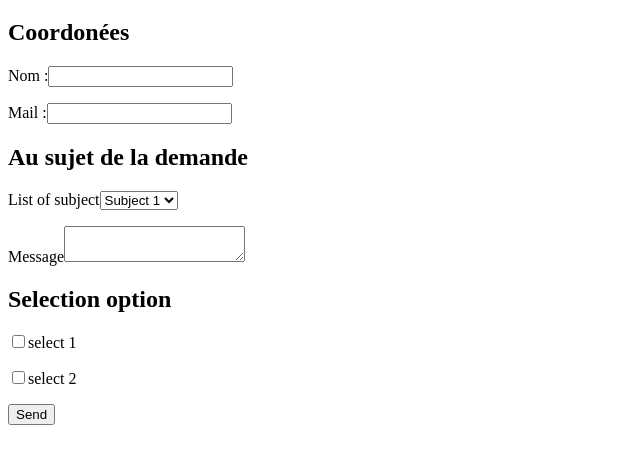
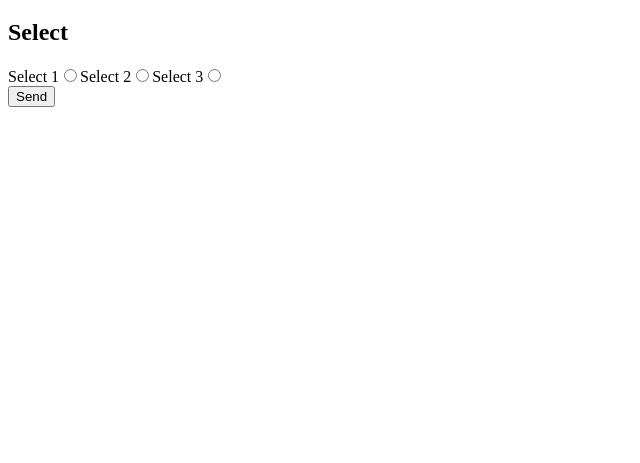
Before and after one commit to itamdinaux/formTest, a Gatsby site: page / in a window 1280 px wide. Shown: the part 61-524 px from the top of the page, without its empty margins (0-640 px from the left). Built offline with nearby package versions, Linux system fonts and the light colour scheme; Gatsby itself is replaced by a stand-in of ours.

Commit message:
Update index.js

```diff
--- a/src/pages/index.js
+++ b/src/pages/index.js
@@ -1,9 +1,9 @@
 import React, { useState } from "react"
 import "../css/contact.css"
 const Home = () => {
-  const [checkBoxTwo, setCheckBoxTwo] = useState(false)
-  const checkTheBoxTwo = () => {
-    setCheckBoxTwo(checkBoxTwo => !checkBoxTwo)
+  const [field1, setField1] = useState(false)
+  const checkField1 = () => {
+    setField1(field1 => !field1)
   }
 
   return (
@@ -17,93 +17,40 @@ const Home = () => {
           aria-label="contact"
         />
         <div>
-          <h2>Coordonées</h2>
-          <p>
-            <label htmlFor="name">
-              Nom :
-              <input type="text" name="name" aria-label="name" />
-            </label>
-          </p>
-          <p>
-            <label htmlFor="mail">
-              Mail :
-              <input type="mail" name="mail" aria-label="mail" />
-            </label>
-          </p>
+          <h2>Select</h2>
+          <label htmlFor="select1">
+            Select 1
+            <input
+              type="radio"
+              name="select"
+              aria-label="select1"
+              onClick={() => {
+                checkField1()
+              }}
+            />
+          </label>
+          <label htmlFor="select2">
+            Select 2
+            <input type="radio" name="select" aria-label="select2" />
+          </label>
+          <label htmlFor="select3">
+            Select 3
+            <input type="radio" name="select" aria-label="select3" />
+          </label>
         </div>
-        <div>
-          <h2>Au sujet de la demande</h2>
-          <p>
-            <label>
-              List of subject
-              <select name="Sujet">
-                <option value="sujet-1">Subject 1</option>
-                <option value="sujet-2">Subject 2</option>
-              </select>
-            </label>
-          </p>
-          <p>
-            <label htmlFor="msg">
-              Message
-              <textarea aria-label="msg" name="message"></textarea>
-            </label>
-          </p>
-        </div>
-        <div>
-          <h2>Selection option</h2>
-          <p>
-            <label htmlFor="select-1">
-              <input
-                type="checkbox"
-                aria-label="select-1"
-                id="select-1"
-                name="select 1"
-                value="rps select 1"
-              />
-              select 1
-            </label>
-          </p>
-          <p>
-            <label htmlFor="select-2">
-              <input
-                type="checkbox"
-                aria-label="select-2"
-                id="select-2"
-                name="select 2"
-                value="rps select 2"
-                onClick={checkTheBoxTwo}
-              />
-              select 2
-            </label>
-          </p>
-        </div>
-        <div className={checkBoxTwo ? "open" : "closed"}>
-          <h3>element of CheckBox 2</h3>
-          <p>
-            <label htmlFor="radio-1">
-              <input
-                type="radio"
-                aria-label="radio-1"
-                id="radio-1"
-                name="select radio 1"
-                value="rps selection radio 1"
-              />
-              Selection radio 1
-            </label>
-          </p>
-          <p>
-            <label htmlFor="radio-2">
-              <input
-                type="radio"
-                aria-label="radio-2"
-                id="radio-2"
-                name="select radio 2"
-                value="rps selection radio 2"
-              />
-              Selection radio 2
-            </label>
-          </p>
-        </div>
+        {field1 ? (
+          <>
+            <div>
+              <h2>Sub 1</h2>
+              <label htmlFor="sub1">
+                SubElement 1
+                <input type="text" name="sub1" aria-label="sub1" />
+              </label>
+            </div>
+          </>
+        ) : (
+          ""
+        )}
 
         <button type="submit">Send</button>
       </form>
```
